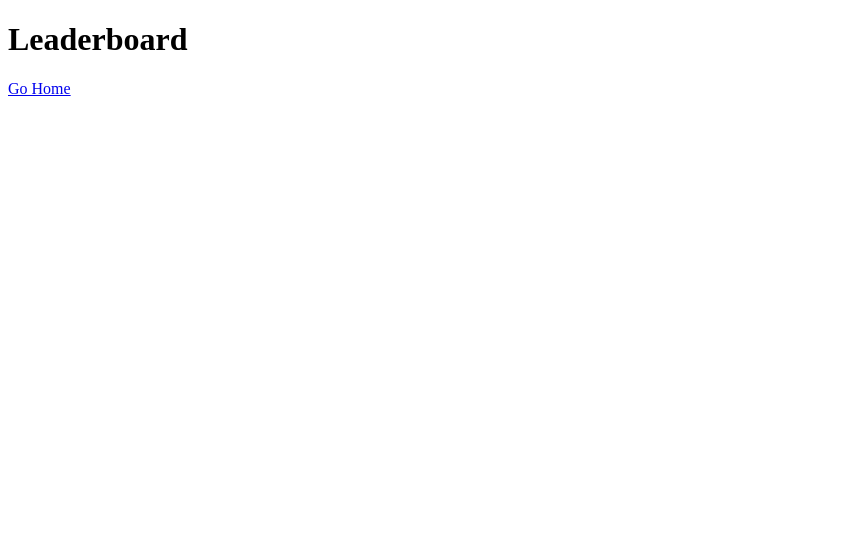
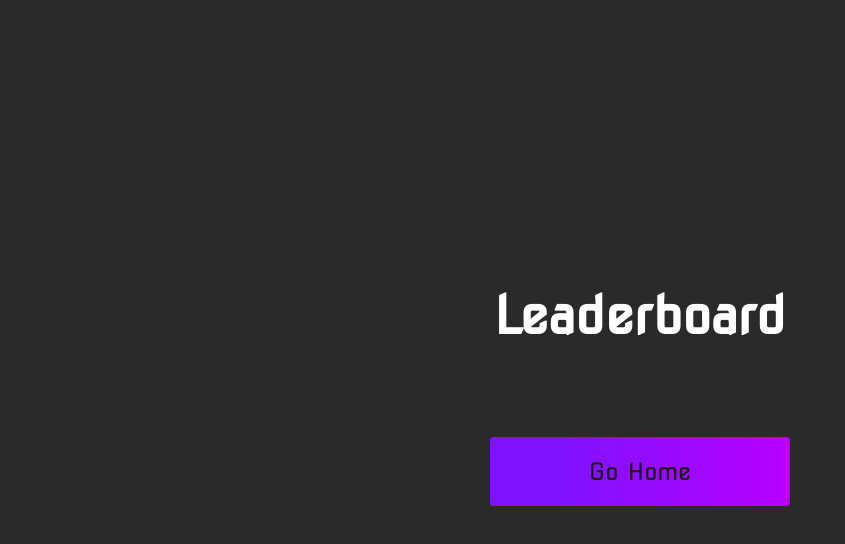
Before and after one commit to salask24/code-quiz, a plain HTML site: page highscores.html in a window 1280 px wide. Shown: the whole page, without its empty margins (0-845 px from the left). Drawn offline with Linux system fonts and the light colour scheme; the site is published under a folder, as on GitHub Pages, so addresses that start at the root find nothing.

Commit message:
added changes to html files

```diff
--- a/highscores.html
+++ b/highscores.html
@@ -5,15 +5,15 @@
     <meta http-equiv="X-UA-Compatible" content="IE=edge">
     <meta name="viewport" content="width=device-width, initial-scale=1.0">
     <title>High Scores</title>
-    <link rel="stylesheet" href="/assets/css/style.css">
-    <link rel="stylesheet" href="/assets/css/highscores.css">
+    <link rel="stylesheet" href="./assets/css/style.css">
+    <link rel="stylesheet" href="./assets/css/highscores.css">
 </head>
 <body>
     <div class="container">
         <div id="highScores" class="flex-center flex-column">
             <h1 id="finalScore">Leaderboard</h1>
             <ul id="highScoresList"></ul>
-            <a href="/" class="btn">Go Home</a>
+            <a href="./index.html" class="btn">Go Home</a>
         </div>
     </div>
     <script src="./assets/js/highscores.js"></script>
```
Also changed, not shown: end.html (+2 -3 lines), index.html (+2 -2 lines).
